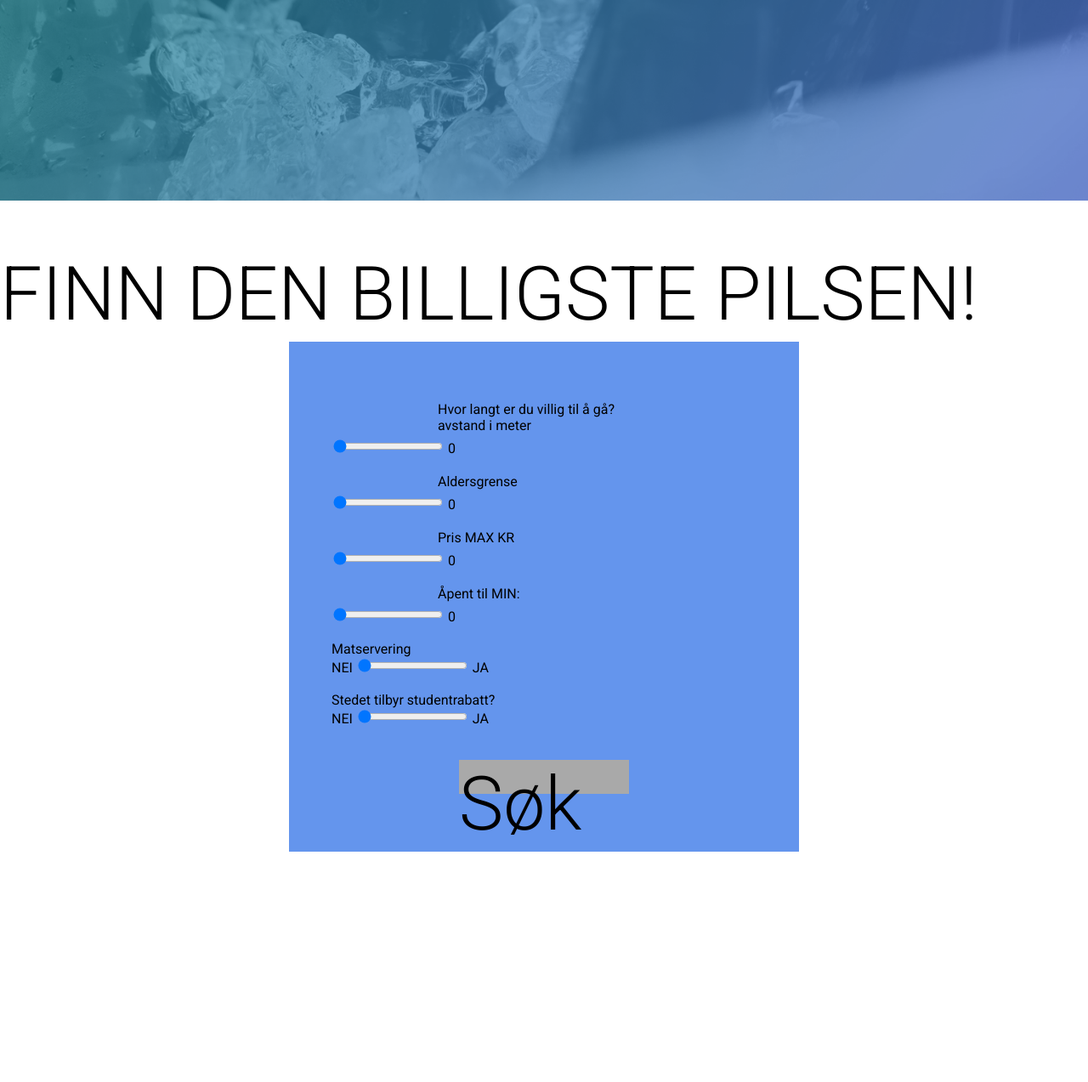
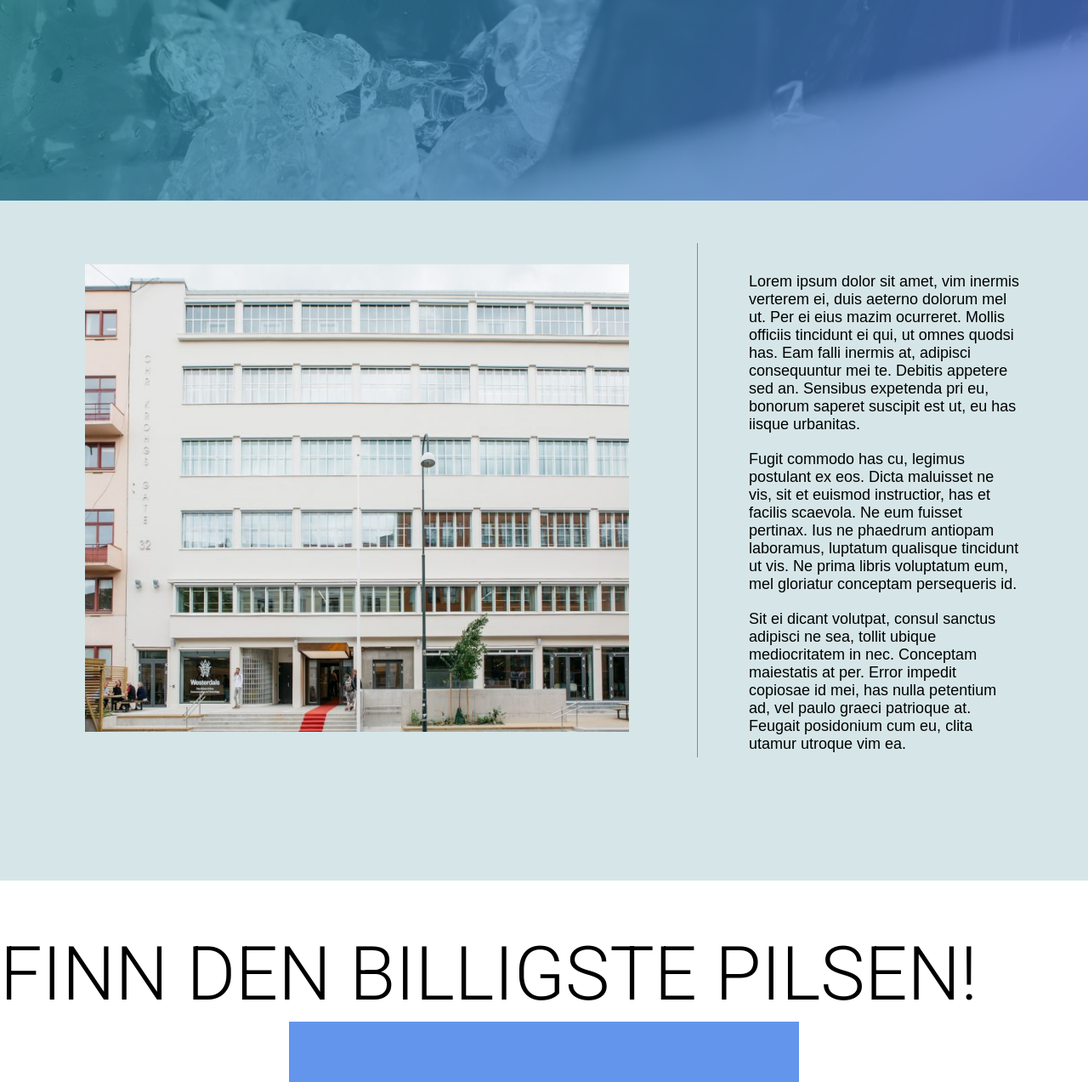
Before and after one commit to Scarpy/Gruppe-15, a PHP site: page / in a window 1280 px wide. Shown: the part 564-1837 px from the top of the page at 85% size. Before the commit the page ends 1566 px from the top, so only its background shows below. Run offline with PHP 8.4, Linux system fonts and the light colour scheme.

Commit message:
Oppdatert main html'en med min info side

```diff
--- a/CSS/billigsteol.css
+++ b/CSS/billigsteol.css
@@ -89,6 +89,70 @@ p{
     padding: 0 125px;
 }
 
+/* Sam sin CCS kode! */
+/* Her begynner infosiden! */
+
+/* Container kode. */
+#infoContainer
+{
+    width: 100%;
+    height: 800px;
+    background-color: #D6E6E8;
+    margin: auto;
+    position: relative;
+    overflow: hidden;
+}
+
+/* Rad 1. */
+#infoColumn1
+{
+    float: left;
+    width: 50%;
+    height: 700px;
+    margin: 75px;
+    margin-left: 100px;
+}
+
+/* Rad 2. */
+#infoColumn2
+{
+    float: left;
+    width: 25%;
+    height: 575px;
+    margin: 50px 5px 5px 5px;
+    padding: 15px 60px;
+    border-color: #37ABB1;
+    border-left-style: solid;
+    border-left-width: 1px;
+}
+
+/* Skal prøve å lage en mindre skillestrek med denne!
+#borderBox
+{
+    position: absolute;
+    height: 300px;
+    width: 50px;
+    border-color: #37ABB1;
+    border-left-style: solid;
+    border-left-width: 1px;
+    background-color: red;
+}
+
+*/
+
+#infoP
+{
+    font-family: sans-serif;
+    font-size: 18px;
+    color: black;
+    padding: 0px 0px 0px 0px;
+}
+
+#fjerdingen
+{
+    width: 100%;
+    height: 550px;
+}
 
 /*          HER BEGYNNER SOKESIDE CSS       */
 
--- a/index.html
+++ b/index.html
@@ -35,6 +35,27 @@
 			</div>
 		</div>
 	</div>
+    </div>
+
+    <!-- Her begynner infosiden - Sam og Elisabeth -->
+
+<div id="infoContainer">
+
+    <div id="infoColumn1">
+    <img id="fjerdingen" src="Fjerdingen.jpg">
+    </div>
+
+    <div id="infoColumn2">
+    <p id="infoP">Lorem ipsum dolor sit amet, vim inermis verterem ei, duis aeterno dolorum mel ut. Per ei eius mazim ocurreret. Mollis officiis tincidunt ei qui, ut omnes quodsi has. Eam falli inermis at, adipisci consequuntur mei te. Debitis appetere sed an. Sensibus expetenda pri eu, bonorum saperet suscipit est ut, eu has iisque urbanitas.</p>
+
+    <p id="infoP">Fugit commodo has cu, legimus postulant ex eos. Dicta maluisset ne vis, sit et euismod instructior, has et facilis scaevola. Ne eum fuisset pertinax. Ius ne phaedrum antiopam laboramus, luptatum qualisque tincidunt ut vis. Ne prima libris voluptatum eum, mel gloriatur conceptam persequeris id.</p>
+
+    <p id="infoP">Sit ei dicant volutpat, consul sanctus adipisci ne sea, tollit ubique mediocritatem in nec. Conceptam maiestatis at per. Error impedit copiosae id mei, has nulla petentium ad, vel paulo graeci patrioque at. Feugait posidonium cum eu, clita utamur utroque vim ea.</p>
+        <div id="borderBox">
+        </div>
+    </div>
+
+</div>
 
     <!-- HER BEGYNNER SOKESIDEN - KRISTOFFER -->
 
```
Also changed, not shown: infoSide.css (+5 -5 lines), infoSide.html (+6 -6 lines).
